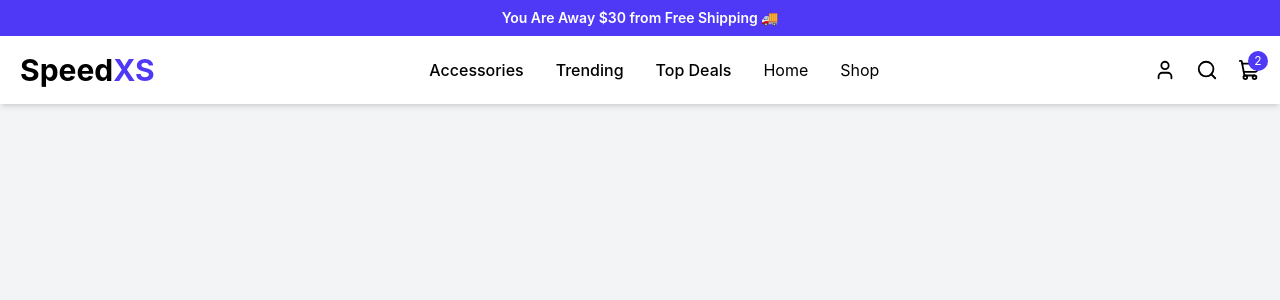
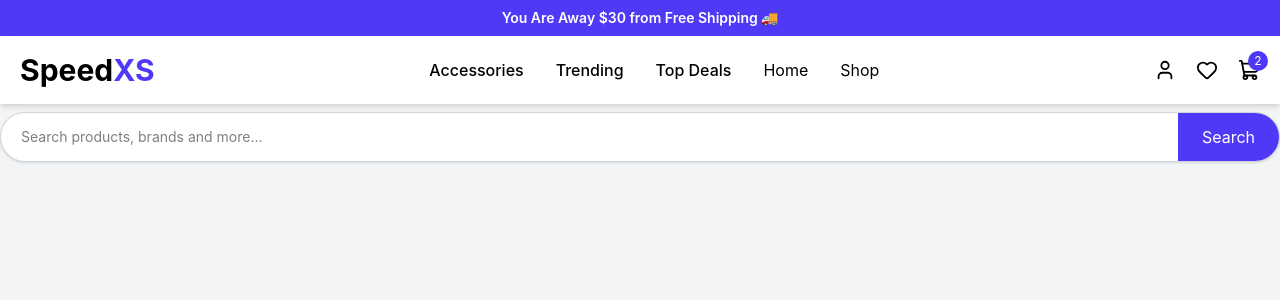
Before and after one commit to sameermansuri09898/EcommerceB2K, a React (Vite) app in the folder Ecommfrontend/: page / in a window 1280 px wide. Shown: the top 300 px of the page. Built offline with nearby package versions, Linux system fonts and the light colour scheme.

Commit message:
add searchbar

```diff
--- a/Ecommfrontend/src/components/layout/navbar.jsx
+++ b/Ecommfrontend/src/components/layout/navbar.jsx
@@ -1,5 +1,5 @@
 import React, { useState } from "react";
-import { Menu, X, ShoppingCart, User, Search } from "lucide-react";
+import { Menu, X, ShoppingCart, User, Search, Heart } from "lucide-react";
 import Asso from "./asso";
 
 const Nav = () => {
@@ -63,14 +63,14 @@ const Nav = () => {
           {/* Right Icons */}
           <div className="hidden md:flex items-center gap-5">
 
-            <button className="hover:text-indigo-600 transition">
+            <button className="hover:text-indigo-600 transition cursor-pointer">
               <User size={22} />
             </button>
-            <button className="hover:text-indigo-600 transition">
-              <Search size={22} />
+            <button className="hover:text-red-500 transition cursor-pointer">
+              <Heart size={22} />
             </button>
 
-            <button className="relative hover:text-indigo-600 transition">
+            <button className="relative hover:text-indigo-600 transition cursor-pointer">
               <ShoppingCart size={22} />
 
               <span className="absolute -top-2 -right-2 bg-indigo-600 text-white text-xs w-5 h-5 rounded-full flex items-center justify-center">
@@ -125,6 +125,23 @@ const Nav = () => {
           </div>
         )}
       </header>
+
+      <div className="w-full w-full mx-auto flex items-center border border-gray-300 rounded-full overflow-hidden shadow-sm focus-within:ring-2 focus-within:ring-indigo-500 bg-white shadow-lg mt-2">
+
+        <input
+          type="text"
+          placeholder="Search products, brands and more..."
+          className="w-full px-5 py-3 text-sm outline-none"
+        />
+
+        <button className="bg-indigo-600 text-white px-6 py-3 hover:bg-indigo-700 transition">
+          Search
+        </button>
+
+      </div>
+
+
+
     </div>
   );
 };
```
